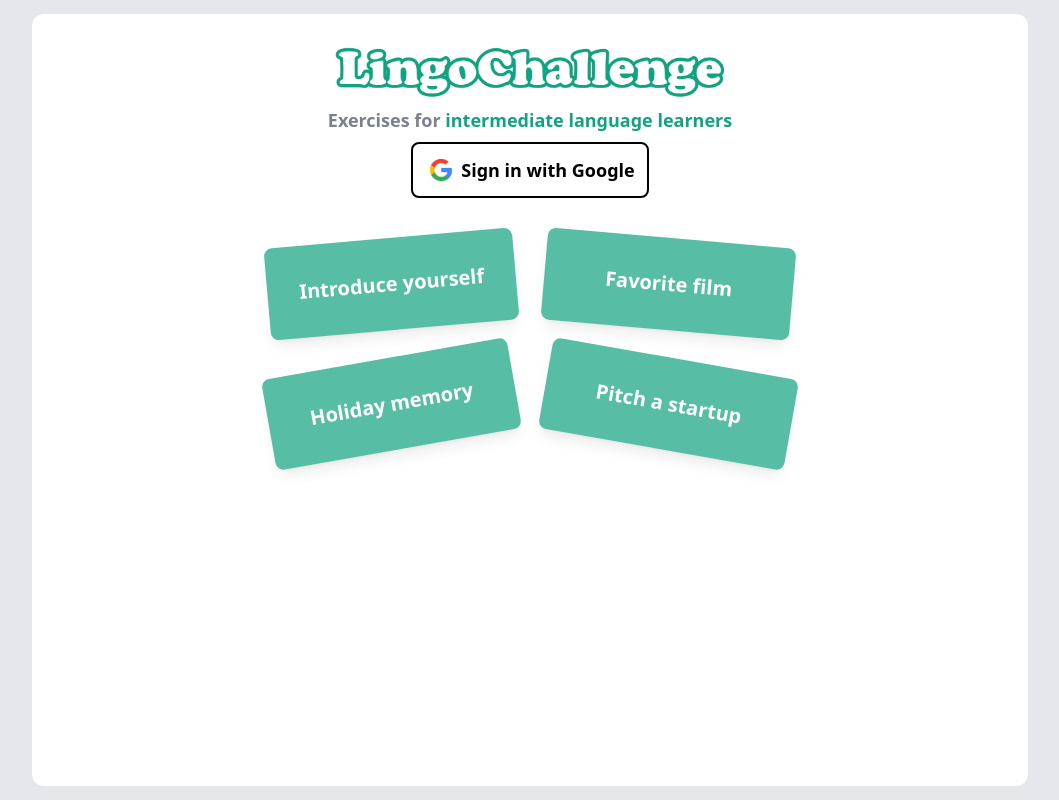
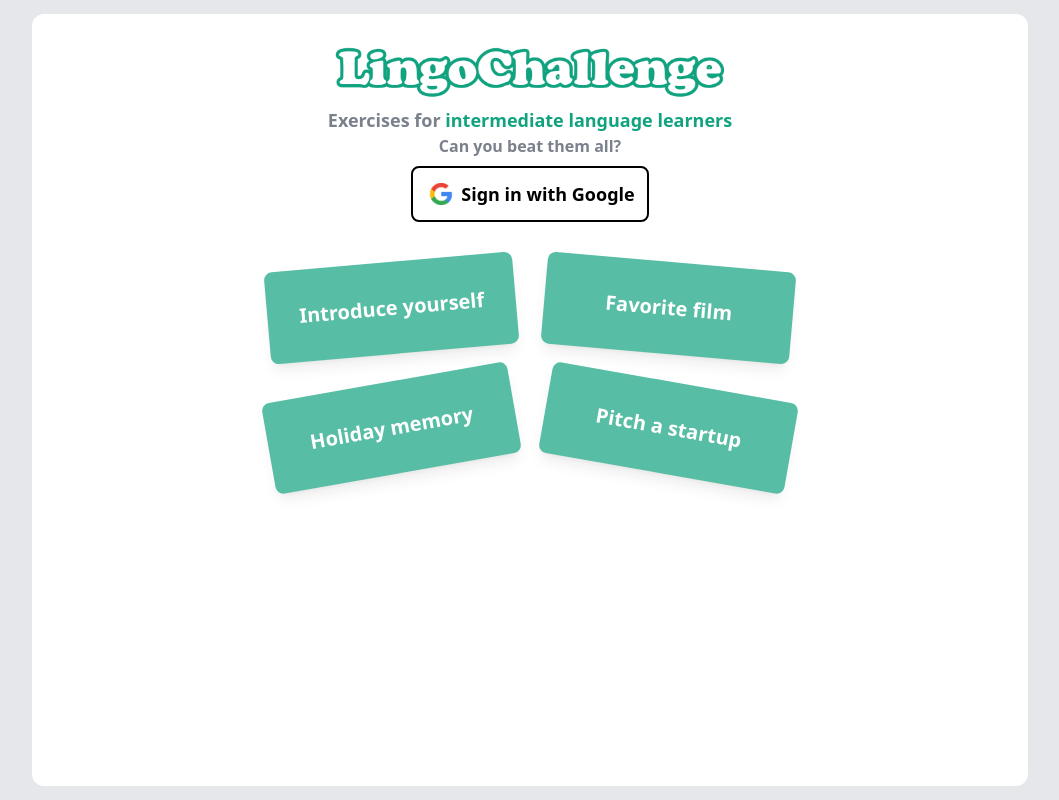
Before and after one commit to PeterEriksson/lingo_challenge, a Next.js app: page / in a window 1280 px wide. Shown: the whole page, without its empty margins (110-1169 px from the left). Built offline with nearby package versions, Linux system fonts and the light colour scheme; no server answers.

Commit message:
h3 added on home page
h3 added on home page

```diff
--- a/app/page.tsx
+++ b/app/page.tsx
@@ -21,6 +21,7 @@ export default async function HomePage() {
         Exercises for{" "}
         <span className=" text-main ">intermediate language learners</span>
       </h2>
+      <h3 className=" font-bold text-gray-500/90">Can you beat them all?</h3>
 
       {session ? <LanguageSelect /> : <Login />}
 
--- a/middleware.ts
+++ b/middleware.ts
@@ -16,7 +16,7 @@ export async function middleware(req: NextRequest) {
     return NextResponse.redirect(new URL("/", req.url));
   } */
 
-  // Proceed with the request if authenticated or accessing home page.
+  // Proceed with the request if authenticated or accessing home page. (outcommented code above, debug issue...vercel..)
   return NextResponse.next();
 }
 
```
